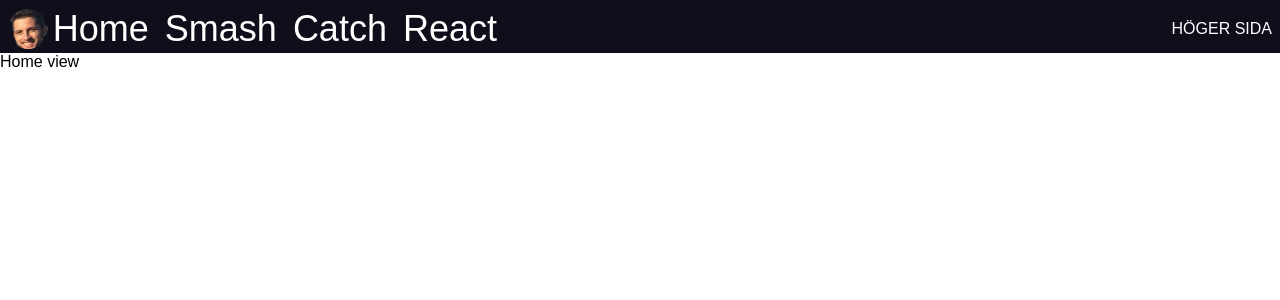
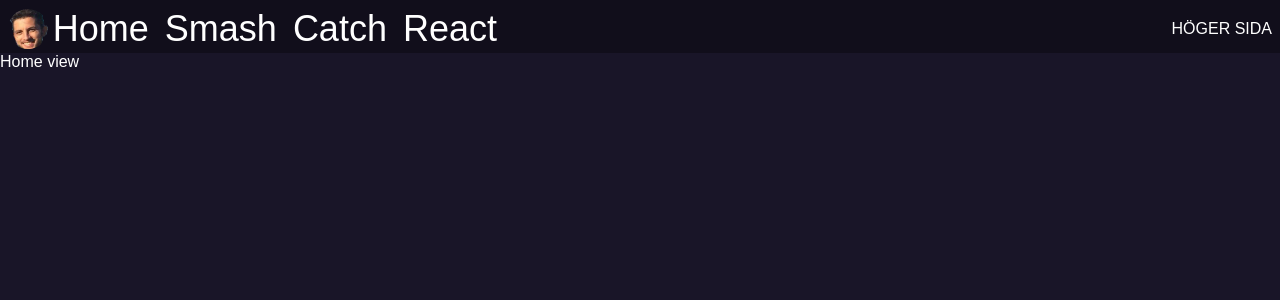
Before and after one commit to 3grabs7/react-inlamning-1, a React (Create React App) app: page / in a window 1280 px wide. Shown: the top 300 px of the page. Built offline with nearby package versions, Linux system fonts and the light colour scheme.

Commit message:
feature: global styling

```diff
--- a/src/shared/global.scss
+++ b/src/shared/global.scss
@@ -1,6 +1,13 @@
+@import '../shared/variables.scss';
+
 * {
 	margin: 0;
 	padding: 0;
 	box-sizing: border-box;
 	font-family: Arial, Helvetica, sans-serif;
+	color: white;
 }
+
+body {
+	background-color: $primary;
+}
```
